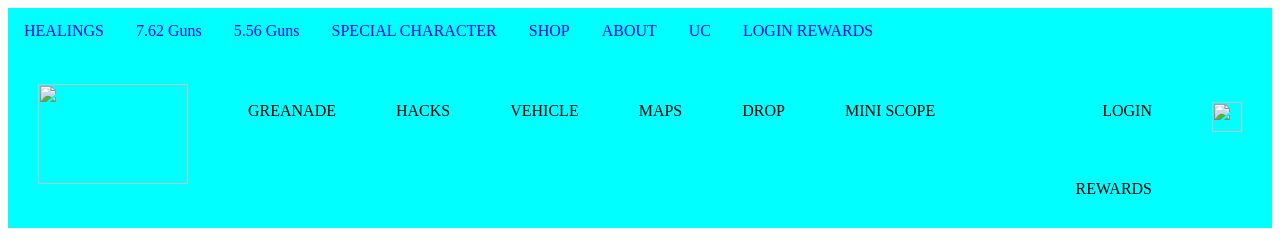
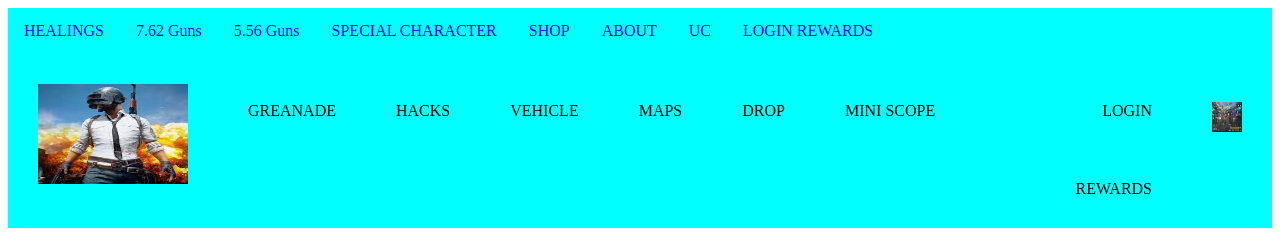
Before and after one commit to ajithkumar547/practice-question-7, a plain HTML site: page index.html in a window 1280 px wide. Shown: the top 252 px of the page. Drawn offline with Linux system fonts and the light colour scheme.

Commit message:
Update index.html

```diff
--- a/index.html
+++ b/index.html
@@ -202,7 +202,7 @@
                   </ul>
 
                     <ul class="sample"  width="100px">
-                        <li style="float: left"><img src="./img/bgmi1.jpg" alt="" width=150 height=100></li><br>
+                        <li style="float: left"><img src="bgmi1.jpg" alt="" width=150 height=100></li><br>
                         <li class="a1" style="float:left">GREANADE
 
                             <a href="">FRAG</a>
@@ -250,7 +250,7 @@
                                 <a href="">CANTED SIGHT</a>
                             </li>
 
-                        <li style="float: right"><img src="./img/BGMI.jpeg" alt="" width=30 height=30 ></li>
+                        <li style="float: right"><img src="BGMI.jpeg" alt="" width=30 height=30 ></li>
 
                         <li style="float: right">LOGIN</li>
                         <li style="float: right">REWARDS </li>
```
